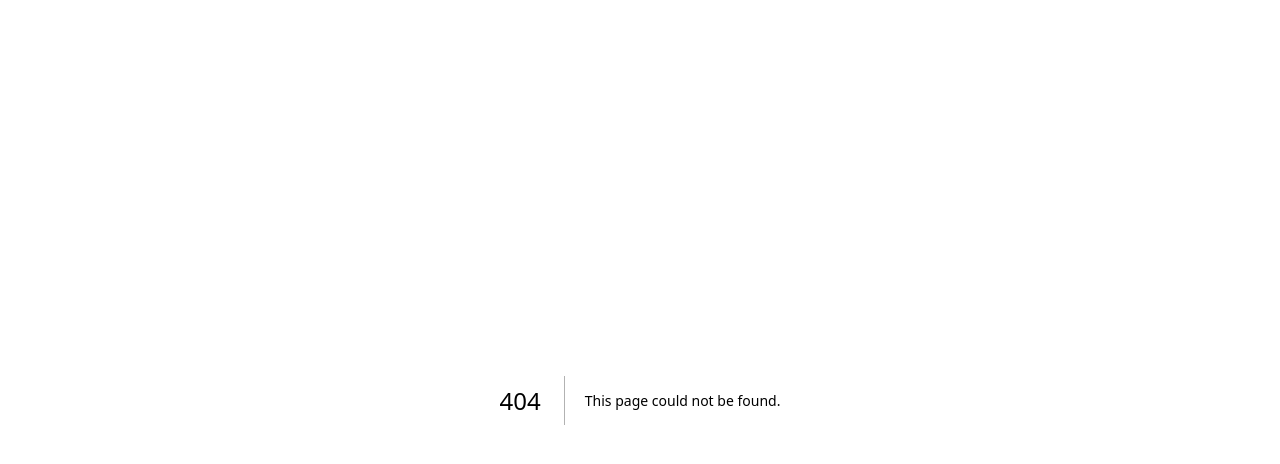
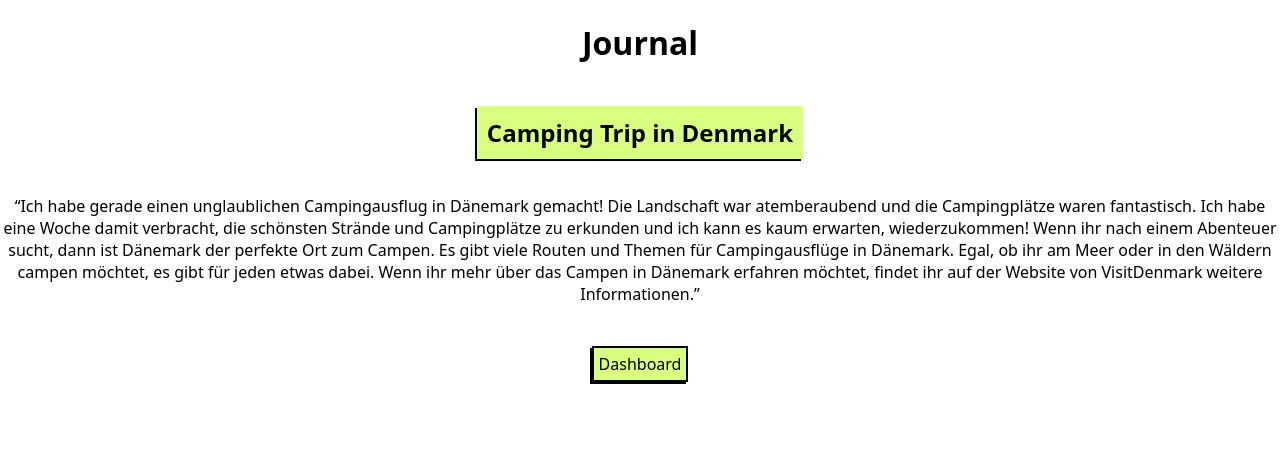
Before and after one commit to supernova-97/Capstone-Project, a Next.js app: page /journal/entry in a window 1280 px wide. Before the commit this address had no page. Shown: the top 464 px of the page. Built offline with nearby package versions, Linux system fonts and the light colour scheme.

Commit message:
journal front page and entry

```diff
--- a/pages/_app.js
+++ b/pages/_app.js
@@ -6,10 +6,17 @@ import { uid } from "uid";
 export default function App({ Component, pageProps }) {
   const [toDos, setToDos] = useState([]);
   const [tripData, setTripData] = useState({
-    name: "",
-    where: "",
-    when: "",
-    who: [],
+    name: "D",
+    where: "D",
+    when: "2023-06-27",
+    who: ["D"],
+  });
+
+  const [journalData, setJournalData] = useState({
+    name: "Camping Trip",
+    destination: "Denmark",
+    description:
+      "“Ich habe gerade einen unglaublichen Campingausflug in Dänemark gemacht! Die Landschaft war atemberaubend und die Campingplätze waren fantastisch. Ich habe eine Woche damit verbracht, die schönsten Strände und Campingplätze zu erkunden und ich kann es kaum erwarten, wiederzukommen! Wenn ihr nach einem Abenteuer sucht, dann ist Dänemark der perfekte Ort zum Campen. Es gibt viele Routen und Themen für Campingausflüge in Dänemark. Egal, ob ihr am Meer oder in den Wäldern campen möchtet, es gibt für jeden etwas dabei. Wenn ihr mehr über das Campen in Dänemark erfahren möchtet, findet ihr auf der Website von VisitDenmark weitere Informationen.”",
   });
 
   const [selectedFriend, setSelectedFriend] = useState("Me");
@@ -41,6 +48,8 @@ export default function App({ Component, pageProps }) {
         setTripData={setTripData}
         selectedFriend={selectedFriend}
         setSelectedFriend={setSelectedFriend}
+        journalData={journalData}
+        setJournalData={setJournalData}
       />
     </>
   );
--- /dev/null
+++ b/pages/journal/entry.js
@@ -0,0 +1,59 @@
+import Link from "next/link";
+import styled from "styled-components";
+
+function JournalEntry({ journalData, setJournalData }) {
+  return (
+    <>
+      <JournalWrapper>
+        <h1>Journal</h1>
+        <EntryWrapper>
+          <EntryHeading>
+            {journalData.name} in {journalData.destination}
+          </EntryHeading>
+          <Description>{journalData.description}</Description>
+        </EntryWrapper>
+        <DashboardLink href="/">Dashboard</DashboardLink>
+      </JournalWrapper>
+    </>
+  );
+}
+
+export default JournalEntry;
+
+const DashboardLink = styled(Link)`
+  background-color: #d9ff80;
+  border: 2px solid black;
+  box-shadow: -2px 2px black;
+  margin: 25px 10px 0 10px;
+  padding: 5px;
+  width: fit-content;
+  text-decoration: none;
+  color: black;
+  transition: 0.2s ease-out;
+  :hover {
+    background-color: #db9d47;
+  }
+`;
+
+const JournalWrapper = styled.div`
+  display: flex;
+  flex-direction: column;
+  align-items: center;
+`;
+
+const EntryWrapper = styled.div`
+  display: flex;
+  flex-direction: column;
+  align-items: center;
+`;
+
+const EntryHeading = styled.h2`
+  background-color: #d9ff80;
+  padding: 10px;
+  box-shadow: -2px 2px black;
+`;
+
+const Description = styled.p`
+  line-height: 22px;
+  text-align: center;
+`;
```
Also changed, not shown: components/Dashboard/index.js (+18 -0 lines), pages/journal/index.js (added, +23 -0 lines).
